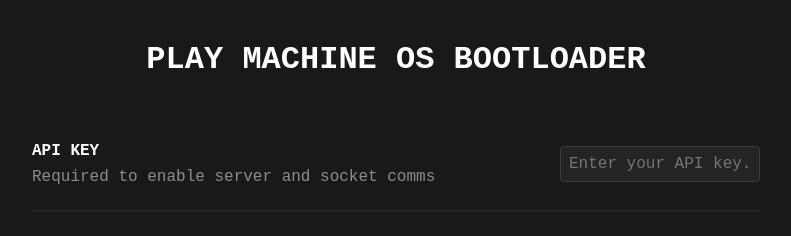
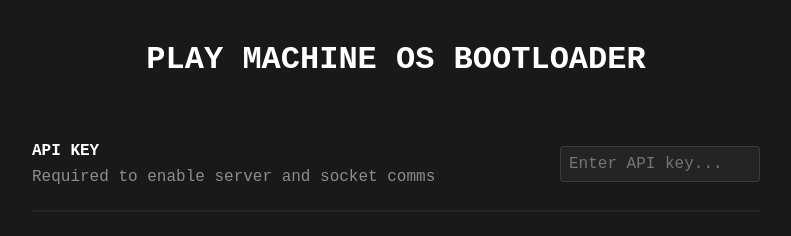
Before and after one commit to fcc-lol/play-machine-os, a React (Create React App) app: page / in a window 1280 px wide. Shown: the top 236 px of the page, without its empty margins (244-1035 px from the left). Built offline with nearby package versions, Linux system fonts and the light colour scheme; no server answers.

Commit message:
Updating text

```diff
--- a/src/components/UI/Bootloader.js
+++ b/src/components/UI/Bootloader.js
@@ -236,7 +236,7 @@ const Bootloader = () => {
       label: "API Key",
       description: "Required to enable server and socket comms",
       type: "text",
-      placeholder: "Enter your API key...",
+      placeholder: "Enter API key...",
       default: ""
     },
     {
```
